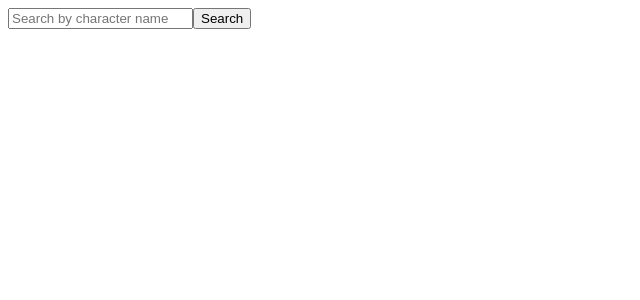
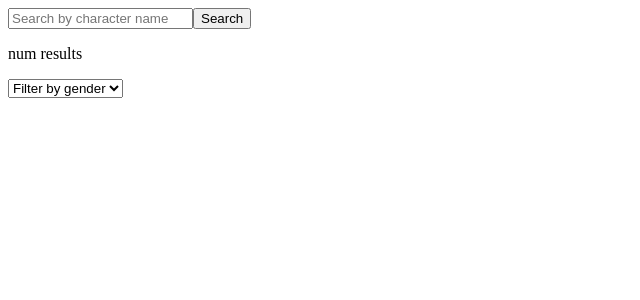
Before and after one commit to markreynoso/starwars-character-filter, a React app: page / in a window 1280 px wide. Shown: the top 300 px of the page, without its empty margins (0-640 px from the left). Built offline with nearby package versions, Linux system fonts and the light colour scheme.

Commit message:
gender filter, event handler not working yet

```diff
--- a/src/components/app.jsx
+++ b/src/components/app.jsx
@@ -1,16 +1,21 @@
 import React from 'react';
 import Search from './search.jsx';
 import Results from './results.jsx';
+import Filter from './gender_filter.jsx'
 
 class App extends React.Component {
   constructor(props) {
     super(props);
     this.state = {
       searchName: '',
-      results: []
+      gender: 'none',
+      results: [],
+      output: []
     };
     this.handleChange = this.handleChange.bind(this);
     this.handleClick = this.handleClick.bind(this);
+    this.handleSelection = this.handleSelection.bind(this);
+    this.setOutput = this.setOutput.bind(this);
   }
 
   handleChange(event) {
@@ -28,8 +33,47 @@ class App extends React.Component {
         this.setState({
           results: data.results
         });
+        this.setOutput()
       }
     });
+  }
+
+  handleSelection(event) {
+    console.log(event);
+    this.setState({
+      gender: event.target.value
+    });
+    this.setOutput();
+  }
+
+  setOutput() {
+    if (this.state.output != []) {
+      if (this.state.gender === 'none') {
+        this.setState({
+          output: this.state.results
+        });
+      } else if (this.state.gender === 'male') {
+        let males = []
+        this.state.results.map(function(character) {
+          if (character.gender === 'male') {
+            males.push(character)
+          }
+        })
+        this.setState({
+          output: males
+        })
+      } else if (this.state.gender === 'female') {
+        let females = []
+        this.state.results.map(function(character) {
+          if (character.gender === 'male') {
+            females.push(character)
+          }
+        })
+        this.setState({
+          output: females
+        })
+      }
+    }
   }
 
   render() {
@@ -39,7 +83,8 @@ class App extends React.Component {
           searchName={this.state.searchName}
           handleChange={this.handleChange}
           handleClick={this.handleClick} />
-        <Results results={this.state.results} />
+        <Filter handleSelection={this.handleSelection} gender={this.state.gender}/>
+        <Results output={this.state.output} results={this.state.results} />
       </div>
     )
   }
--- a/src/components/gender_filter.jsx
+++ b/src/components/gender_filter.jsx
@@ -1,15 +1,21 @@
-// import React from 'react';
-//
-// export class Gender extends React.Component {
-//   render () {
-//     return (
-//       <div>
-//         <select>
-//           <option value='none'>Filter by gender</option>
-//           <option value='female'>Female</option>
-//           <option value='male'>Male</option>
-//         </select>
-//       </div>
-//     )
-//   }
-// }
+import React from 'react';
+
+class Filter extends React.Component {
+  render () {
+    console.log(this.props.gender);
+    return (
+      <div>
+        <div>
+          <p>num results</p>
+        </div>
+        <select onChange={this.handleSelection} value={this.props.gender} >
+          <option value='none' >Filter by gender</option>
+          <option value='female' >Female</option>
+          <option value='male' >Male</option>
+        </select>
+      </div>
+    )
+  }
+}
+
+export default Filter;
--- a/src/components/result_list.jsx
+++ b/src/components/result_list.jsx
@@ -4,7 +4,7 @@ import Attributes from './attributes.jsx';
 class ResultList extends React.Component {
   render () {
     let attributeList = []
-    if (this.props.gender != 'none') {
+    if (this.props.gender === 'female' || this.props.gender === 'male') {
       attributeList.push(this.props.gender)
     }
     if (this.props.hairColor != 'none') {
@@ -13,8 +13,8 @@ class ResultList extends React.Component {
     if (this.props.eyeColor != 'none') {
       attributeList.push(this.props.eyeColor)
     }
-    let attribute = attributeList.map(function(attr) {
-      <Attributes attr={attr} />
+    let attribute = attributeList.map(function(attr, index) {
+      return <Attributes key={index} attr={attr} />
     })
     return (
       <div>
--- a/src/components/results.jsx
+++ b/src/components/results.jsx
@@ -3,7 +3,7 @@ import ResultList from './result_list.jsx';
 
 class Results extends React.Component {
   render () {
-    let character = this.props.results.map(function(result) {
+    let character = this.props.output.map(function(result) {
       return <ResultList
                 key={result.name}
                 name={result.name}
--- a/src/components/search.jsx
+++ b/src/components/search.jsx
@@ -9,7 +9,7 @@ class Search extends React.Component {
           type='text'
           placeholder='Search by character name'
           value={this.props.searchName}
-          onChange={this.props.handleChange }/>
+          onChange={this.props.handleChange } />
         <button onClick={this.props.handleClick} >Search</button>
       </div>
     )
```
Also changed, not shown: 1 other file (tests, documents, lock files or other folders).
